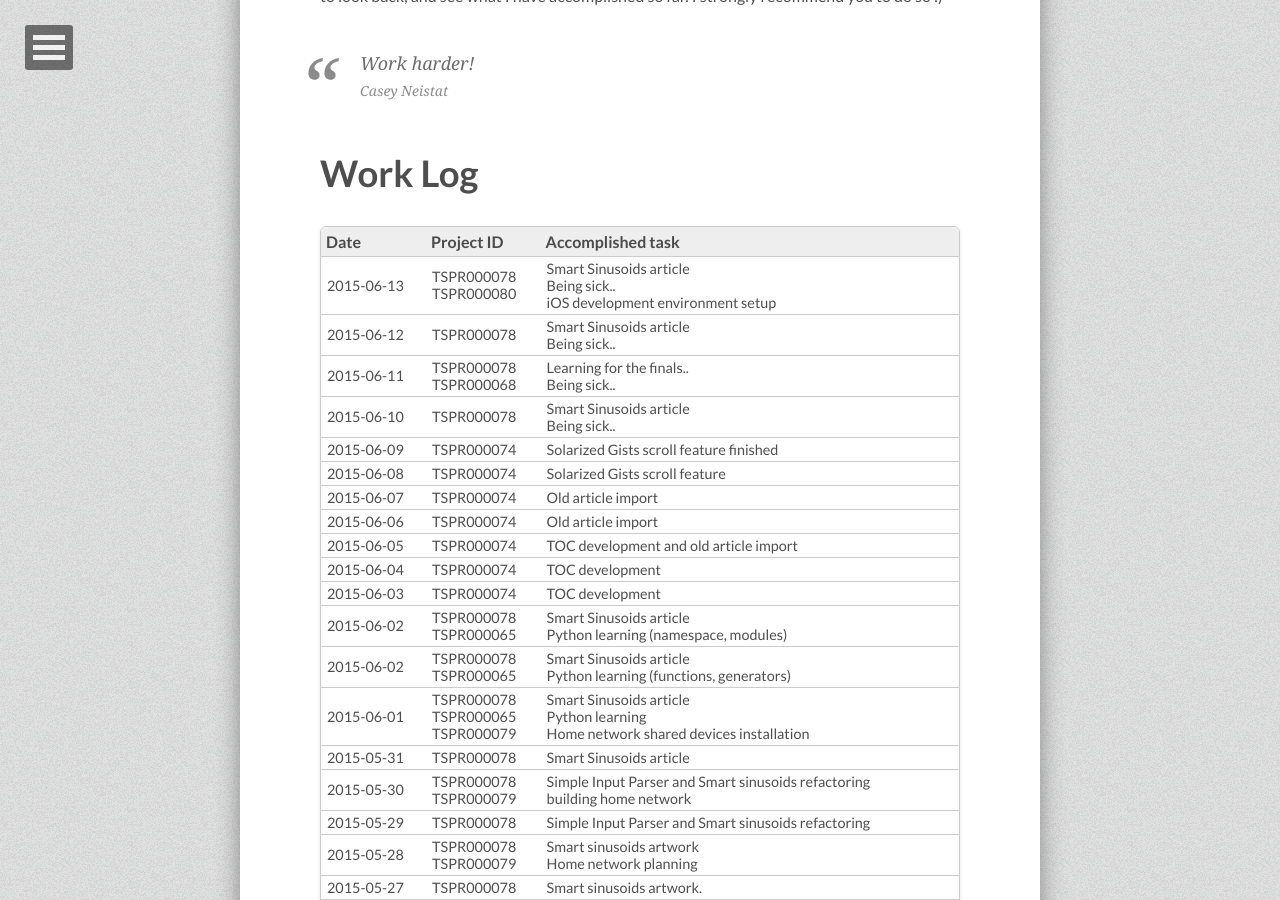
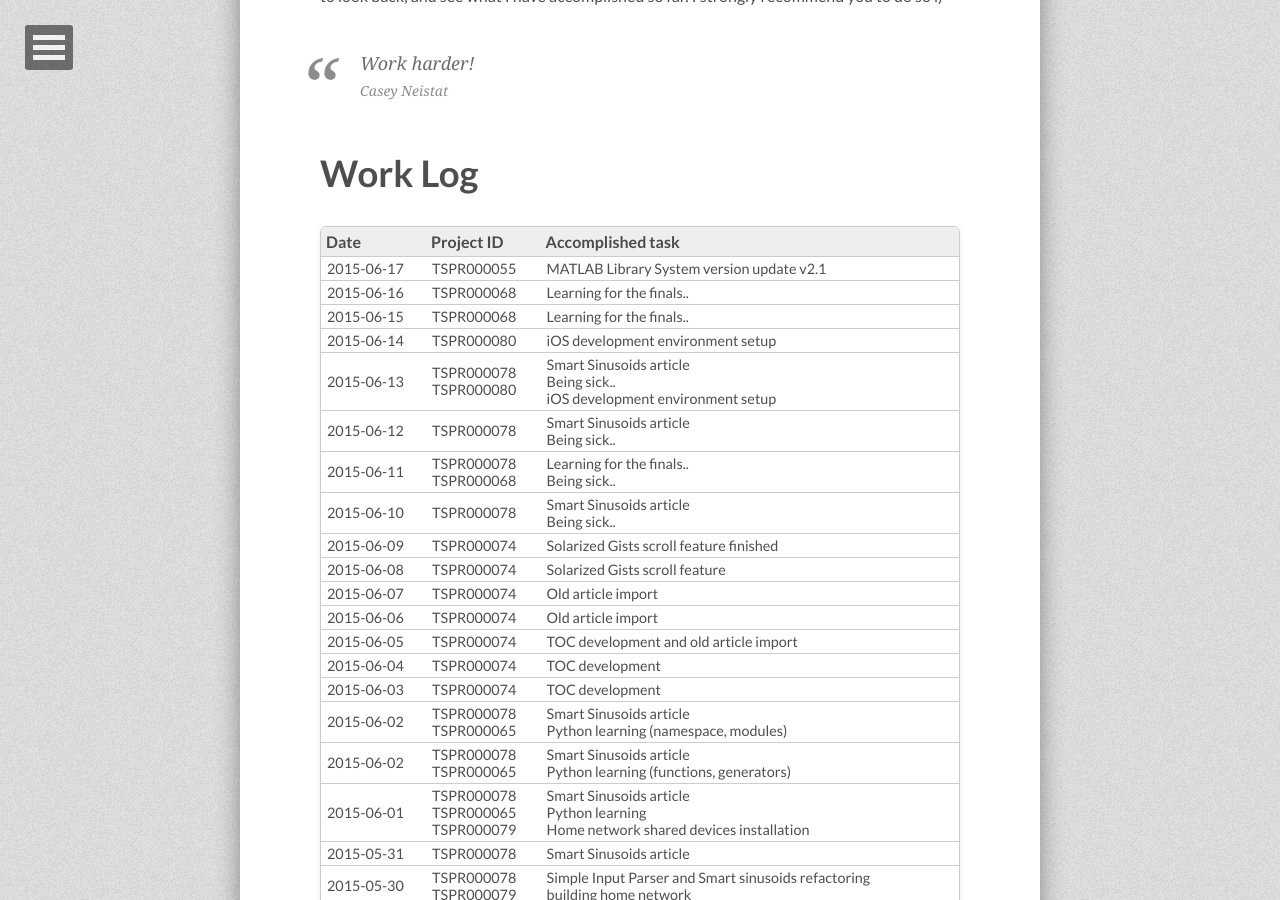
Before and after one commit to tiborsimon/tiborsimon.github.io, a Jekyll site: the page built from worklog/index.md, in a window 1280 px wide and 900 px high, scrolled down 679 px. Built offline with Jekyll 4.4.1, drawn with Linux system fonts in a browser that asks for light colours; nearby versions of some CDN libraries.

Commit message:
Article and versions update

```diff
--- a/worklog/index.md
+++ b/worklog/index.md
@@ -29,6 +29,10 @@ Work harder!
 
 | Date | Project ID | Accomplished task |
 |:-----------|:------------|:------------|
+| 2015-06-17 | TSPR000055 | MATLAB Library System version update v2.1
+| 2015-06-16 | TSPR000068 | Learning for the finals..
+| 2015-06-15 | TSPR000068 | Learning for the finals..
+| 2015-06-14 | TSPR000080 | iOS development environment setup
 | 2015-06-13 | TSPR000078<br>TSPR000080 | Smart Sinusoids article<br>Being sick..<br>iOS development environment setup
 | 2015-06-12 | TSPR000078 | Smart Sinusoids article<br>Being sick..
 | 2015-06-11 | TSPR000078<br>TSPR000068 | Learning for the finals..<br>Being sick..
```
